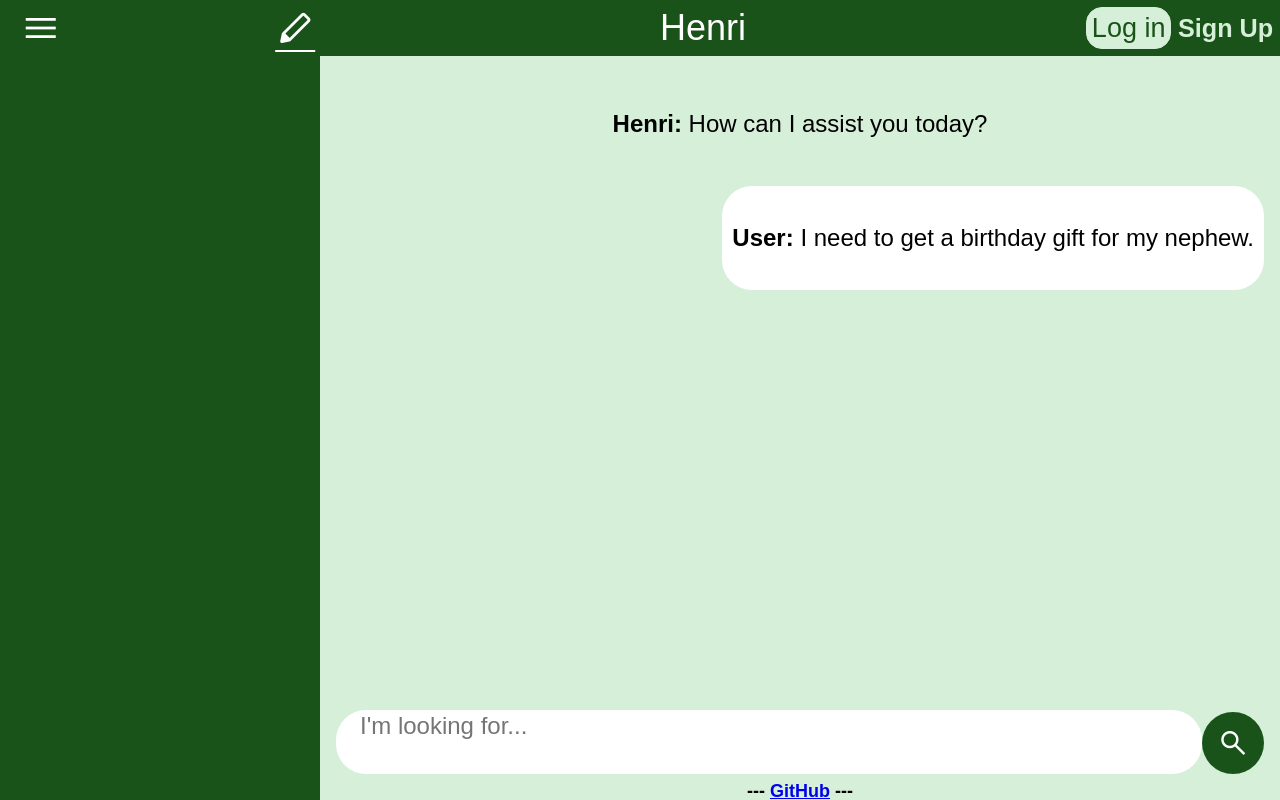
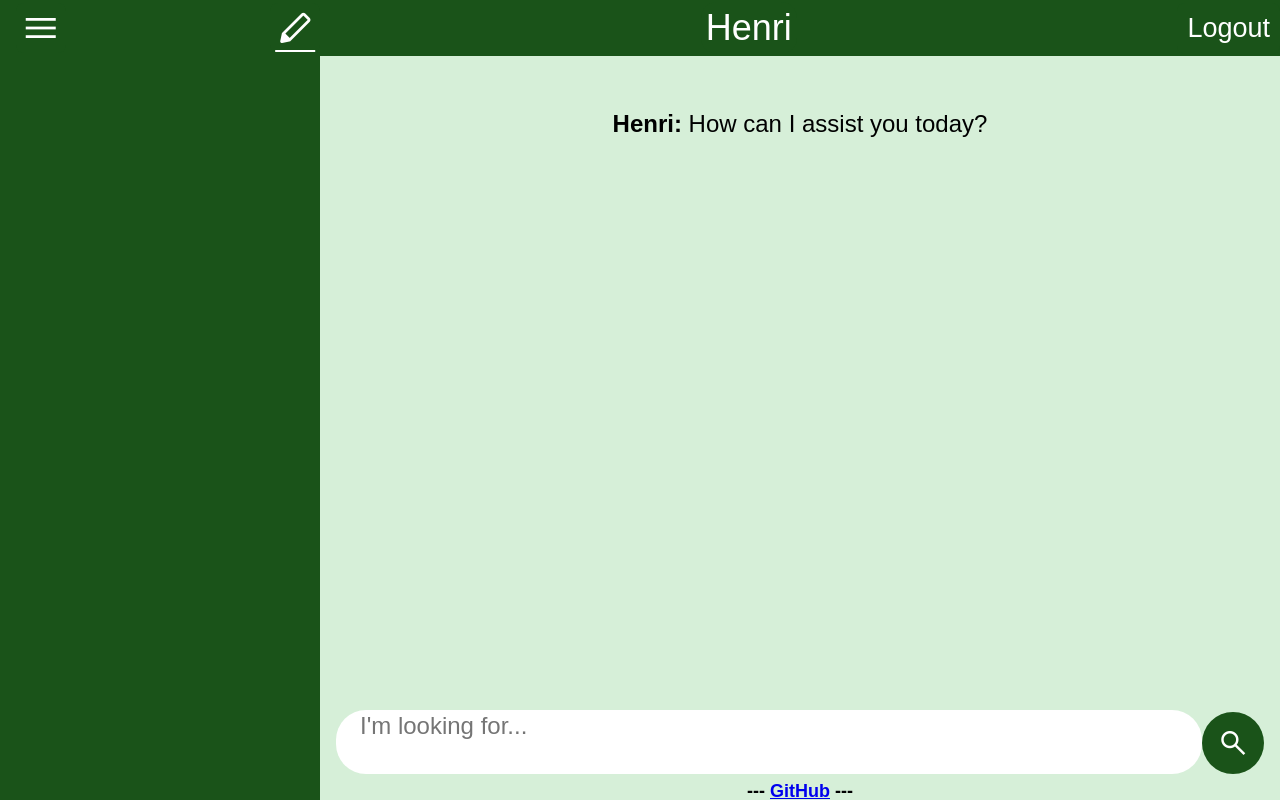
Before and after one commit to evanscott1/startup, a React (Vite) app: page / in a window 1280 px wide. Both pictures are taken after typing "name@example.com", "Sample123" into the empty fields and a click on the button "Login". Built offline with nearby package versions, Linux system fonts and the light colour scheme.

Commit message:
Feat: Display user messages

```diff
--- a/src/chat/chat.jsx
+++ b/src/chat/chat.jsx
@@ -4,11 +4,11 @@ import ChatContainer from '../components/chat/chatContainer';
 
 import './chat.css'
 
-export function Chat() {
+export function Chat(props) {
   return (
     <main id="chat-page">
       <Menu />
-      <ChatContainer />
+      <ChatContainer logout={props.logout}/>
     </main>
   );
 }
--- a/src/components/chat/chatContainer.jsx
+++ b/src/components/chat/chatContainer.jsx
@@ -1,4 +1,5 @@
 import React from 'react';
+import { useState } from 'react';
 import ChatHeader from './chatHeader';
 import ChatHistory from './chatHistory';
 import ChatInput from './chatInput';
@@ -6,12 +7,27 @@ import ChatFooter from './chatFooter';
 
 import './chatContainer.css'
 
-function ChatContainer() {
+function AddUserMessage() {
+
+}
+
+
+function ChatContainer(props) {
+
+  const [messages, setMessages] = useState([
+    { sender: 'Henri', message: 'How can I assist you today?', isBot: true }
+  ]);
+
+  const addMessage = (newMessage) => {
+    setMessages((prevMessages) => [...prevMessages, newMessage]);
+  };
+
+
   return (
     <div className="chat-container">
-      <ChatHeader />
-      <ChatHistory />
-      <ChatInput />
+      <ChatHeader logout={props.logout}/>
+      <ChatHistory messages={messages}/>
+      <ChatInput onSend={addMessage} />
       <ChatFooter />
     </div>
   );
--- a/src/components/chat/chatHeader.jsx
+++ b/src/components/chat/chatHeader.jsx
@@ -1,8 +1,9 @@
 import React from 'react';
+import { NavLink } from 'react-router-dom';
 
 import './chatHeader.css'
 
-function ChatHeader() {
+function ChatHeader(props) {
     return (
         <header className="chat-header">
             <div className="closedMenuContainer">
@@ -14,9 +15,13 @@ function ChatHeader() {
             <div id="header-icons">
                 <a className="header-button" id="chat-header-profile" href="../UserLogin.html"><i
                     className="material-symbols-outlined"><span className="closedMenuContainer-button">account_circle</span></i></a>
-                <a className="header-button" id="chat-header-login" href="../UserLogin.html">Log in</a>
-                <a className="header-button" id="chat-header-signup" href="../UserSignup.html">Sign
-                    Up</a>
+                {/* <a className="header-button" id="chat-header-login" href="../UserLogin.html">Log out</a> */}
+                <button onClick={props.logout}>
+                    Logout
+                </button>
+
+                {/* <a className="header-button" id="chat-header-signup" href="../UserSignup.html">Sign
+                    Up</a> */}
             </div>
         </header>
     );
--- a/src/components/chat/chatHistory.jsx
+++ b/src/components/chat/chatHistory.jsx
@@ -3,12 +3,10 @@ import ChatMessage from './chatMessage';
 
 import './chatHistory.css'
 
-function ChatHistory() {
-  const messages = [
-    { sender: 'Henri', message: 'How can I assist you today?', isBot: true },
-    { sender: 'User', message: 'I need to get a birthday gift for my nephew.', isBot: false },
-    // More messages...
-  ];
+
+function ChatHistory({messages}) {
+
+
 
   return (
     <div className="chat-history">
--- a/src/components/chat/chatInput.jsx
+++ b/src/components/chat/chatInput.jsx
@@ -4,13 +4,17 @@ import React, { useState } from 'react';
 
 import './chatInput.css'
 
-function ChatInput() {
+function ChatInput({onSend}) {
   const [input, setInput] = useState('');
 
   const handleSubmit = (e) => {
     e.preventDefault();
     console.log(input);
-    setInput(''); // Clear input after submit
+    const newMessage = {
+      sender: 'User', message: input, isBot: false
+    }
+    onSend(newMessage);
+    setInput('');
   };
 
   return (
```
